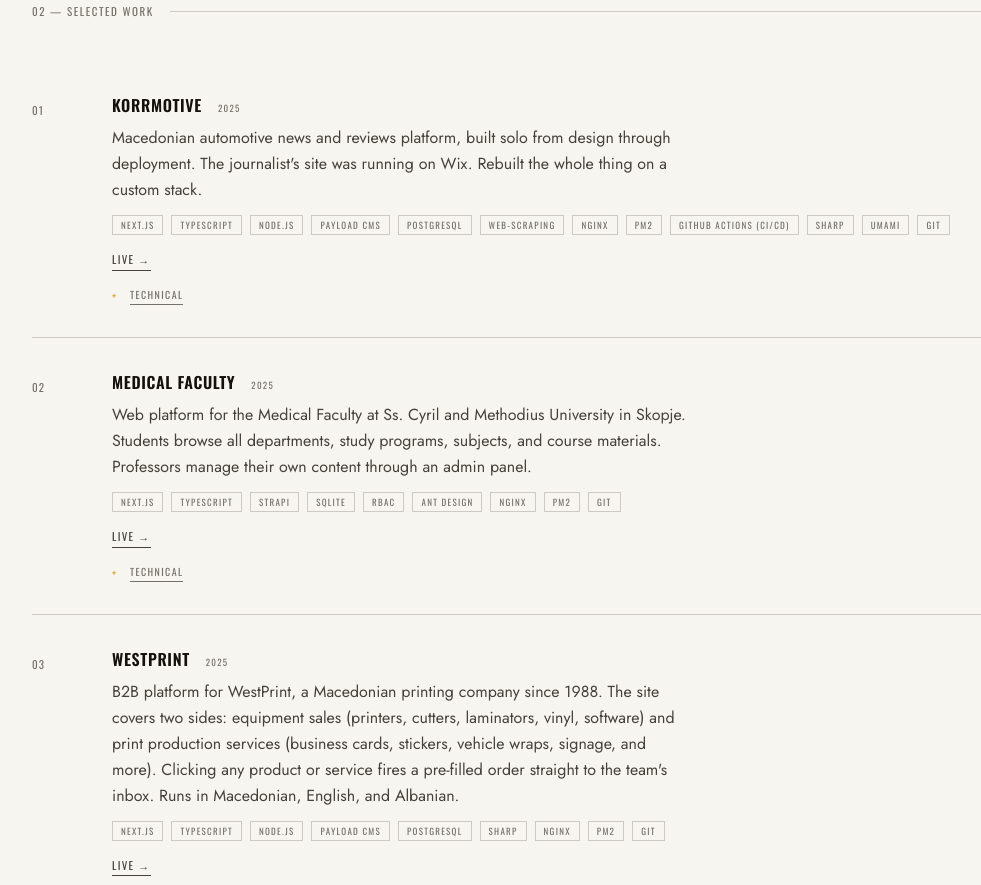
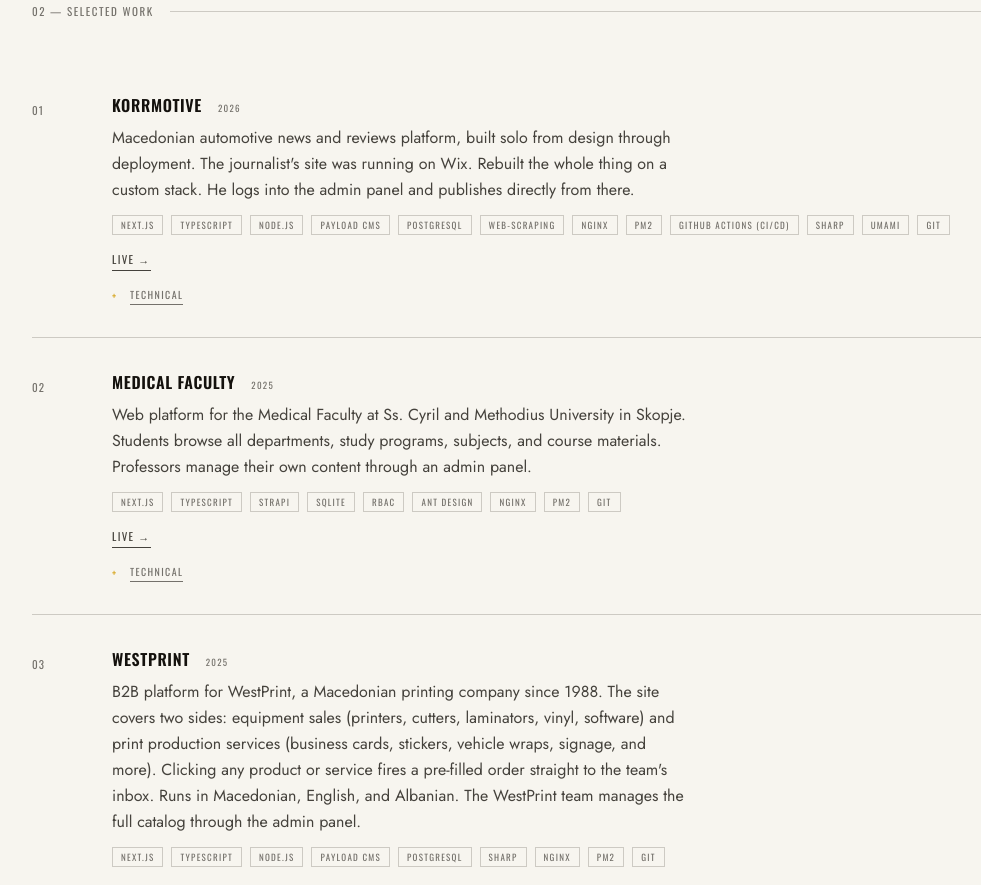
Before and after one commit to gokjialeksandrovski/my-website, a Next.js app: page / in a window 1280 px wide. Shown: the part 1780-2665 px from the top of the page, without its empty margins (16-997 px from the left). Built offline with nearby package versions, Linux system fonts and the light colour scheme; no server answers.

Commit message:
feat(projects): surface CMS admin panel usage in westprint and korrmotive summaries

```diff
--- a/data/projects.ts
+++ b/data/projects.ts
@@ -24,7 +24,7 @@
     number: "01",
     name: "Korrmotive",
     summary:
-      "Macedonian automotive news and reviews platform, built solo from design through deployment. The journalist's site was running on Wix. Rebuilt the whole thing on a custom stack.",
+      "Macedonian automotive news and reviews platform, built solo from design through deployment. The journalist's site was running on Wix. Rebuilt the whole thing on a custom stack. He logs into the admin panel and publishes directly from there.",
     description:
       "The migration was a script: parsed the Wix CSV export, pulled every image from their CDN, re-uploaded to Payload CMS, and rebuilt the full Lexical AST from scratch. Next.js 16 with server components, Payload CMS with a custom Lexical editor (carousel and collage media blocks), PostgreSQL on a Hetzner CX23. Security runs in layers: the admin sits behind Payload session auth and TOTP 2FA, while the public site has a strict Content Security Policy, HSTS preloading, and clickjack protection. Payload ships with GraphQL by default. Disabled it to reduce attack surface. Server-side rate limiting through Nginx. A Payload hook warms the Sharp image cache on every upload. Accessibility throughout: ARIA landmarks, full keyboard navigation on dropdowns and the image modal, focus trapping, and a publish hook that blocks posts with missing alt text. Four JSON-LD schema types for SEO. Deployments run under a dedicated unprivileged user, not root. PM2 with 14-day log rotation keeps the process running at around 1.2GB, with 1.6GB headroom on the 4GB VM. Weekly backups. CI/CD via GitHub Actions: SSH tunnel for DB migrations, rsync to the server, symlink flip for zero-downtime deploys. Self-hosted Umami for cookieless analytics, embedded in the admin panel.",
     technicalSections: [
@@ -64,7 +64,7 @@
       "Git",
     ],
     url: "https://korrmotive.com",
-    year: "2025",
+    year: "2026",
   },
   {
     id: "proj-medicinski",
@@ -115,7 +115,7 @@
     number: "03",
     name: "WestPrint",
     summary:
-      "B2B platform for WestPrint, a Macedonian printing company since 1988. The site covers two sides: equipment sales (printers, cutters, laminators, vinyl, software) and print production services (business cards, stickers, vehicle wraps, signage, and more). Clicking any product or service fires a pre-filled order straight to the team's inbox. Runs in Macedonian, English, and Albanian.",
+      "B2B platform for WestPrint, a Macedonian printing company since 1988. The site covers two sides: equipment sales (printers, cutters, laminators, vinyl, software) and print production services (business cards, stickers, vehicle wraps, signage, and more). Clicking any product or service fires a pre-filled order straight to the team's inbox. Runs in Macedonian, English, and Albanian. The WestPrint team manages the full catalog through the admin panel.",
     description:
       "Next.js 16 and Payload CMS 3 in one codebase. The admin panel runs at /admin inside the same Next.js process as the public frontend. PostgreSQL with a connection pool capped at 10 connections and a 30-second idle timeout, tuned for the 4GB Hetzner box. Three locales (mk, en, sq) with URL-based routing: /:locale/equipment/... Dynamic dictionary imports per locale, falls back to English. Payload local API enforces overrideAccess: false on all server routes, so role checks apply even on internal calls. Admin and Editor roles via JWT: editors manage content, not configuration. ISR with two revalidation windows: 60 seconds on the homepage, 300 on equipment pages. Sharp generates three image variants on upload (thumbnail, card, full), outputs WebP, cached for a year. Contact form rate limited at 5 requests per minute per IP using an in-memory map with automatic window cleanup. Email via Nodemailer and Gmail SMTP with a cached transporter and HTML template. Reply-to headers on every submission so the owner can reply directly. A floating contact button is available on every page. Deployed on Ubuntu behind Nginx, process managed by PM2. Webpack build capped at 2GB to stay within the server memory.",
     technicalSections: [
--- a/data/translations/en.ts
+++ b/data/translations/en.ts
@@ -65,7 +65,7 @@
   projectEntries: {
     "proj-korrmotive": {
       summary:
-        "Macedonian automotive news and reviews platform, built solo from design through deployment. The journalist's site was running on Wix. Rebuilt the whole thing on a custom stack.",
+        "Macedonian automotive news and reviews platform, built solo from design through deployment. The journalist's site was running on Wix. Rebuilt the whole thing on a custom stack. He logs into the admin panel and publishes directly from there.",
       technicalSections: {
         "Data migration":
           "Parsed the Wix CSV export, pulled every image from their CDN, re-uploaded to Payload CMS, and rebuilt the full Lexical AST from scratch. Custom Lexical editor blocks for carousel and collage media.",
@@ -93,7 +93,7 @@
     },
     "proj-westprint": {
       summary:
-        "B2B platform for WestPrint, a Macedonian printing company since 1988. The site covers two sides: equipment sales (printers, cutters, laminators, vinyl, software) and print production services (business cards, stickers, vehicle wraps, signage, and more). Clicking any product or service fires a pre-filled order straight to the team's inbox. Runs in Macedonian, English, and Albanian.",
+        "B2B platform for WestPrint, a Macedonian printing company since 1988. The site covers two sides: equipment sales (printers, cutters, laminators, vinyl, software) and print production services (business cards, stickers, vehicle wraps, signage, and more). Clicking any product or service fires a pre-filled order straight to the team's inbox. Runs in Macedonian, English, and Albanian. The WestPrint team manages the full catalog through the admin panel.",
       technicalSections: {
         Architecture:
           "Next.js 16 and Payload CMS 3 in one codebase. Admin panel at /admin, inside the same Next.js process. Three locales (mk, en, sq) with URL-based routing. Dynamic dictionary imports per locale, falls back to English. Payload local API enforces overrideAccess: false on all server routes; Admin and Editor JWT roles.",
--- a/data/translations/mk.ts
+++ b/data/translations/mk.ts
@@ -64,7 +64,7 @@
   projectEntries: {
     "proj-korrmotive": {
       summary:
-        "Платформа за автомобилски вести и рецензии, целосно изработена од мене – од дизајн до продукција (деплојмент). Мигрирана од Wix на комплетно сопствен стек.",
+        "Платформа за автомобилски вести и рецензии, целосно изработена од мене – од дизајн до продукција (деплојмент). Мигрирана од Wix на комплетно сопствен стек. Новинарот се најавува во административниот панел и ги објавува написите директно оттаму.",
       technicalSections: {
         "Data migration":
           "Го парсирав CSV експортот од Wix, сликите ги повлеков од нивниот CDN и ги мигрирав во Payload CMS. Комплетниот Lexical AST го изградив од нула, заедно со custom Lexical блокови за carousel и collage media.",
@@ -92,7 +92,7 @@
     },
     "proj-westprint": {
       summary:
-        "B2B платформа за WestPrint, македонска печатница основана во 1988 година. Сајтот опфаќа два сегменти: продажба на опрема (печатачи, сечачи, ламинатори, винил, софтвер) и услуги за печатење (визит-карти, налепници, брендирање на возила, рекламни натписи и друго). Со клик на кој било производ или услуга се генерира претходно пополнета нарачка која оди директно во инбоксот на тимот. Поддржува три јазици (македонски, англиски и албански).",
+        "B2B платформа за WestPrint, македонска печатница основана во 1988 година. Сајтот опфаќа два сегменти: продажба на опрема (печатачи, сечачи, ламинатори, винил, софтвер) и услуги за печатење (визит-карти, налепници, брендирање на возила, рекламни натписи и друго). Со клик на кој било производ или услуга се генерира претходно пополнета нарачка која оди директно во инбоксот на тимот. Поддржува три јазици (македонски, англиски и албански). WestPrint тимот го управува целиот каталог преку admin панелот.",
       technicalSections: {
         Architecture:
           "Next.js 16 и Payload CMS 3 во истото монорепо. Администраторскиот панел е на /admin, внатре во истиот Next.js процес. Три јазици (mk, en, sq) со URL-базирано рутирање. Динамички импорт на речници по локал, со fallback на англиски. Payload local API применува overrideAccess: false на сите серверски рути; Admin и Editor улоги преку JWT.",
```
